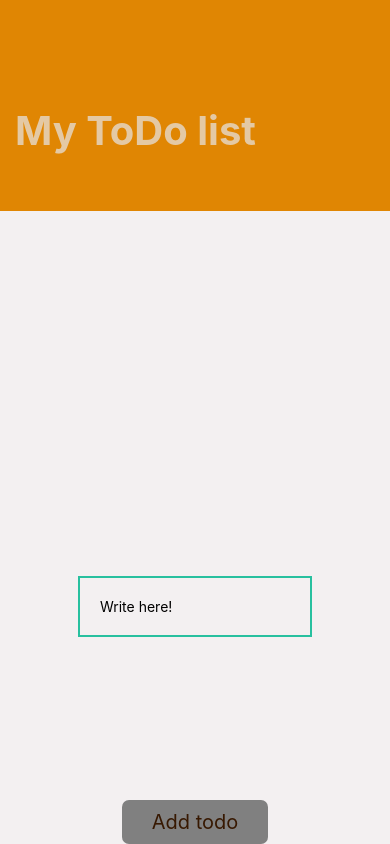
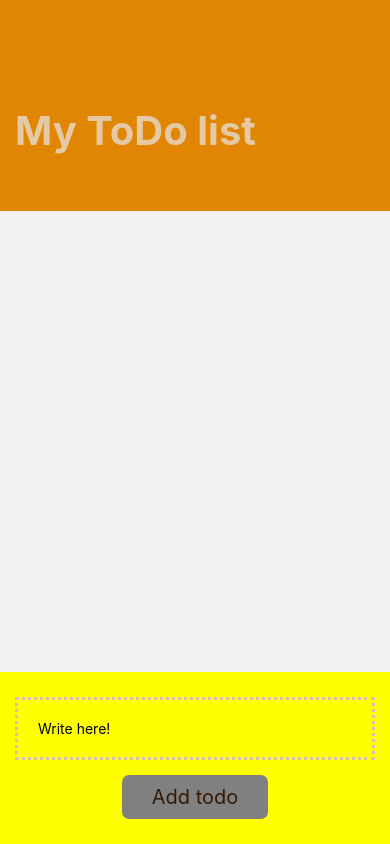
Before and after one commit to AbbeBlubb/react-native-todo, a React Native app: screen / in a window 390 px wide. Built offline with nearby package versions, Linux system fonts and the light colour scheme.

Commit message:
Input and submit wrapped by an input section view, styling

```diff
--- a/App.tsx
+++ b/App.tsx
@@ -31,8 +31,14 @@ export default function App() {
             <StatusBar style="auto" />
             <Header headerText="My ToDo list" testID="header" />
             <TodoListDisplayer todoList={todoList} deleteTodo={deleteTodo} />
-            <Input inputText={inputText} setInputText={setInputText} testID="input-new-todo" />
-            <PrimaryButton onPress={submitNewTodo} inputIsValid={inputIsValid} title="Add todo" accessibilityLabel="Add a new todo to the list" testID="button-submit-new-todo" />
+            <View style={styles.inputSection}>
+                <View style={styles.inputWrapper}>
+                    <Input inputText={inputText} setInputText={setInputText} testID="input-new-todo" />
+                </View>
+                <View style={styles.primaryButtonWrapper}>
+                    <PrimaryButton onPress={submitNewTodo} inputIsValid={inputIsValid} title="Add todo" accessibilityLabel="Add a new todo to the list" testID="button-submit-new-todo" />
+                </View>
+            </View>
         </View>
     );
 }
@@ -44,4 +50,17 @@ const styles = StyleSheet.create({
         alignItems: "center",
         justifyContent: "space-between",
     },
+    inputSection: {
+        backgroundColor: "yellow", // Temporary background to visualize the area
+        width: "100%",
+        alignItems: "center",
+        paddingVertical: 25,
+    },
+    inputWrapper: {
+        width: "100%",
+        paddingHorizontal: 15,
+    },
+    primaryButtonWrapper: {
+        marginTop: 15,
+    }
 });
--- a/components/Input.tsx
+++ b/components/Input.tsx
@@ -21,10 +21,9 @@ export const Input = ({ inputText, setInputText, testID }: IInput) => {
 
 const styles = StyleSheet.create({
   input: {
-    marginTop: 40,
     padding: 20,
-    width: "60%",
-    borderColor: "#27c09f",
-    borderWidth: 2,
+    borderStyle: "dotted",
+    borderColor: "#DABFB0",
+    borderWidth: 3,
   },
 });
```
